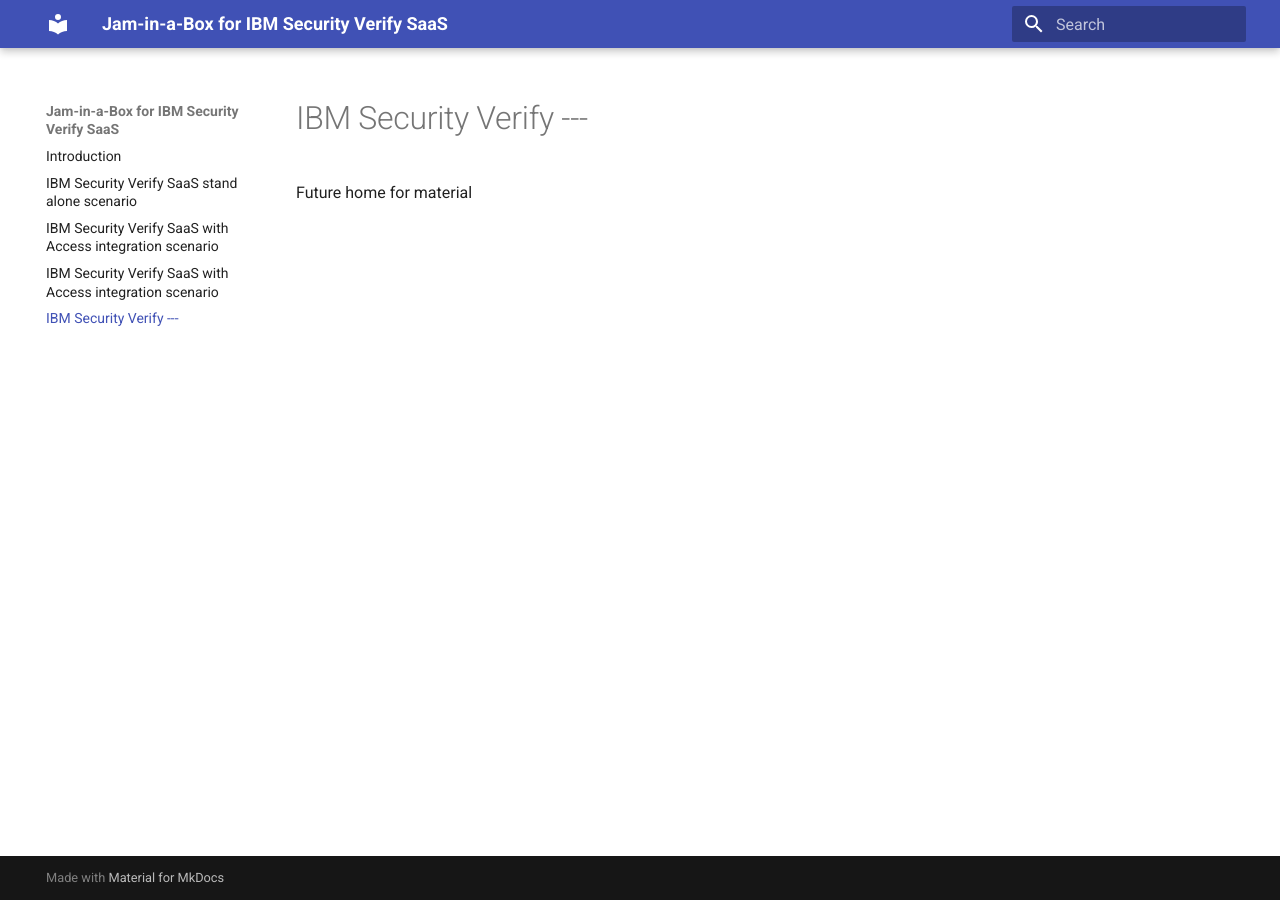
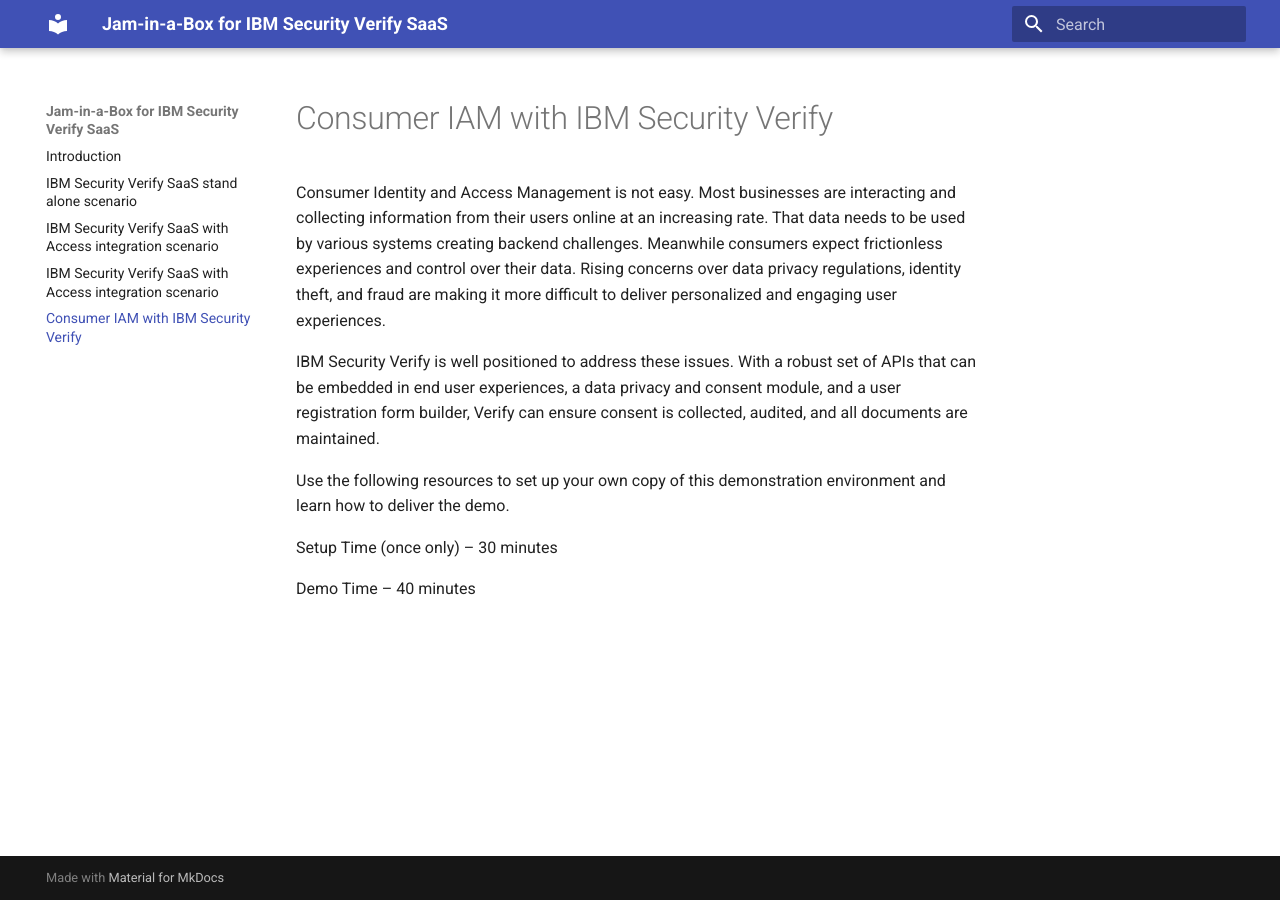
Before and after one commit to IBM/verify-jam-in-a-box, an MkDocs documentation site: the page built from docs/chapter4.md, in a window 1280 px wide. Built offline with MkDocs 1.6.1 and Material for MkDocs 9.7.7, drawn with Linux system fonts in a browser that asks for light colours.

Commit message:
upping work from github IBM rep to IBM org - chapter 4

```diff
--- a/docs/chapter4.md
+++ b/docs/chapter4.md
@@ -1,3 +1,13 @@
-# IBM Security Verify ---
+# Consumer IAM with IBM Security Verify
 
-Future home for  material
+
+Consumer Identity and Access Management is not easy. Most businesses are interacting and collecting information from their users online at an increasing rate. That data needs to be used by various systems creating backend challenges. Meanwhile consumers expect frictionless experiences and control over their data. Rising concerns over data privacy regulations, identity theft, and fraud are making it more difficult to deliver personalized and engaging user experiences.
+
+IBM Security Verify is well positioned to address these issues. With a robust set of APIs that can be embedded in end user experiences, a data privacy and consent module, and a user registration form builder, Verify can ensure consent is collected, audited, and all documents are maintained.
+
+Use the following resources to set up your own copy of this demonstration environment and learn how to deliver the demo.
+
+Setup Time (once only) – 30 minutes
+
+Demo Time – 40 minutes
+<br>
```
